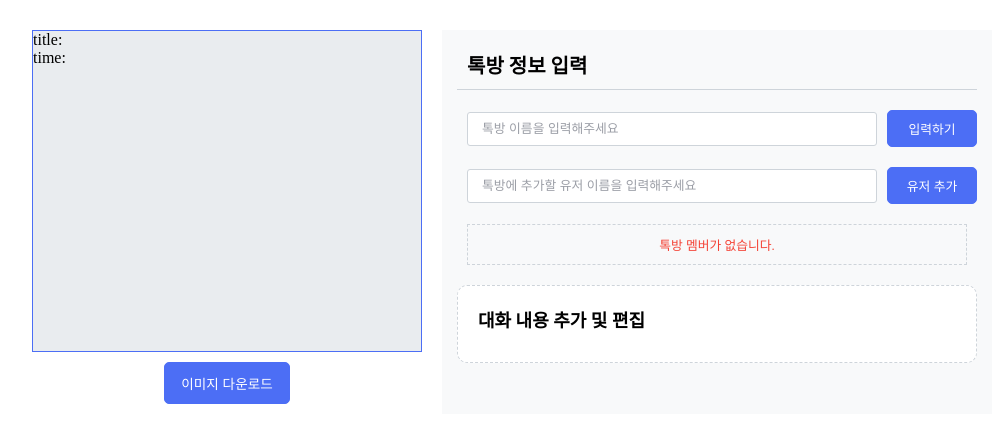
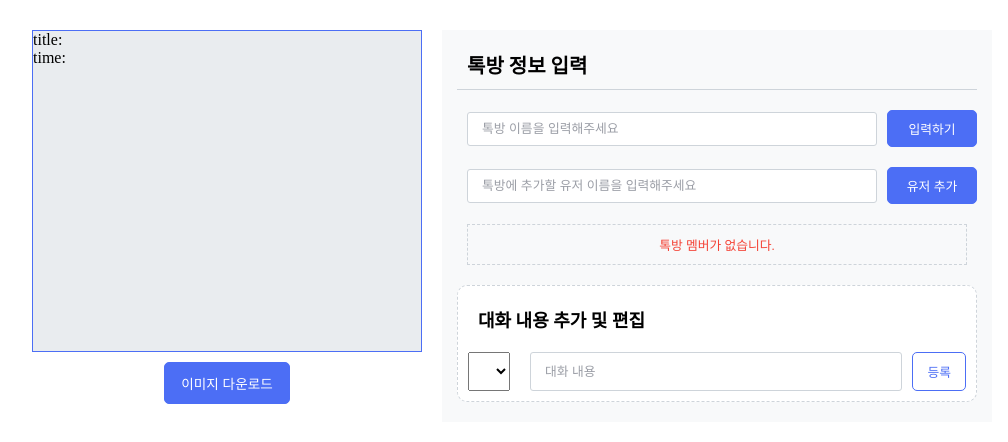
Before and after one commit to Jooeun-K/octo-generator, a Next.js app: page /talk in a window 1280 px wide. Shown: the top 442 px of the page, without its empty margins (128-1136 px from the left). Built offline with nearby package versions, Linux system fonts and the light colour scheme.

Commit message:
feat: content 대화 내용 입력 영역 작성

```diff
--- a/components/talk/TalkEditor/ContentForm/ContentForm.tsx
+++ b/components/talk/TalkEditor/ContentForm/ContentForm.tsx
@@ -1,13 +1,53 @@
-import { useEffect, useState } from 'react'
+import { FormEvent, useEffect, useRef, useState } from 'react'
 import { Container, ContentHead } from './ContentForm.styles'
 import { getTalkInfo } from '@/utils/talkIDB.get'
 import { TalkInfo } from '@/types/talk.type'
 import useGetTalkInfo from '@/hooks/useGetTalkInfo'
+import Input from '@/components/common/Input/Input'
+import Button from '@/components/common/Button/Button'
+import useGetAllTalkUser from '@/hooks/useGetAllTalkUser'
 
 const ContentForm = () => {
+  const contentInputRef = useRef<HTMLInputElement>(null)
+  const userSelectRef = useRef<HTMLSelectElement>(null)
+  const { talkUsers, fetchAllTalkUser } = useGetAllTalkUser()
+
+  useEffect(() => {
+    fetchAllTalkUser()
+  }, [])
+
+  const onSubmitContent = (e: FormEvent<HTMLFormElement>) => {
+    e.preventDefault()
+    const content = contentInputRef.current?.value
+    const user = userSelectRef.current?.value
+    alert(`${user} : ${content}`)
+  }
+
   return (
     <Container>
       <ContentHead>대화 내용 추가 및 편집</ContentHead>
+      <form onSubmit={onSubmitContent}>
+        <div style={{ display: 'flex', flexDirection: 'row', gap: 10 }}>
+          <select style={{ padding: 10 }} ref={userSelectRef}>
+            {talkUsers.map((el) => (
+              <option value={el.name} key={el.userId}>
+                {el.name}
+              </option>
+            ))}
+          </select>
+          <Input
+            type="text"
+            id="content"
+            placeholder="대화 내용"
+            inputType="PRIMARY"
+            label="대화 내용"
+            ref={contentInputRef}
+          />
+          <Button type="submit" buttonType="PRIMARY_OUTLINED" buttonSize="SMALL">
+            등록
+          </Button>
+        </div>
+      </form>
     </Container>
   )
 }
```
